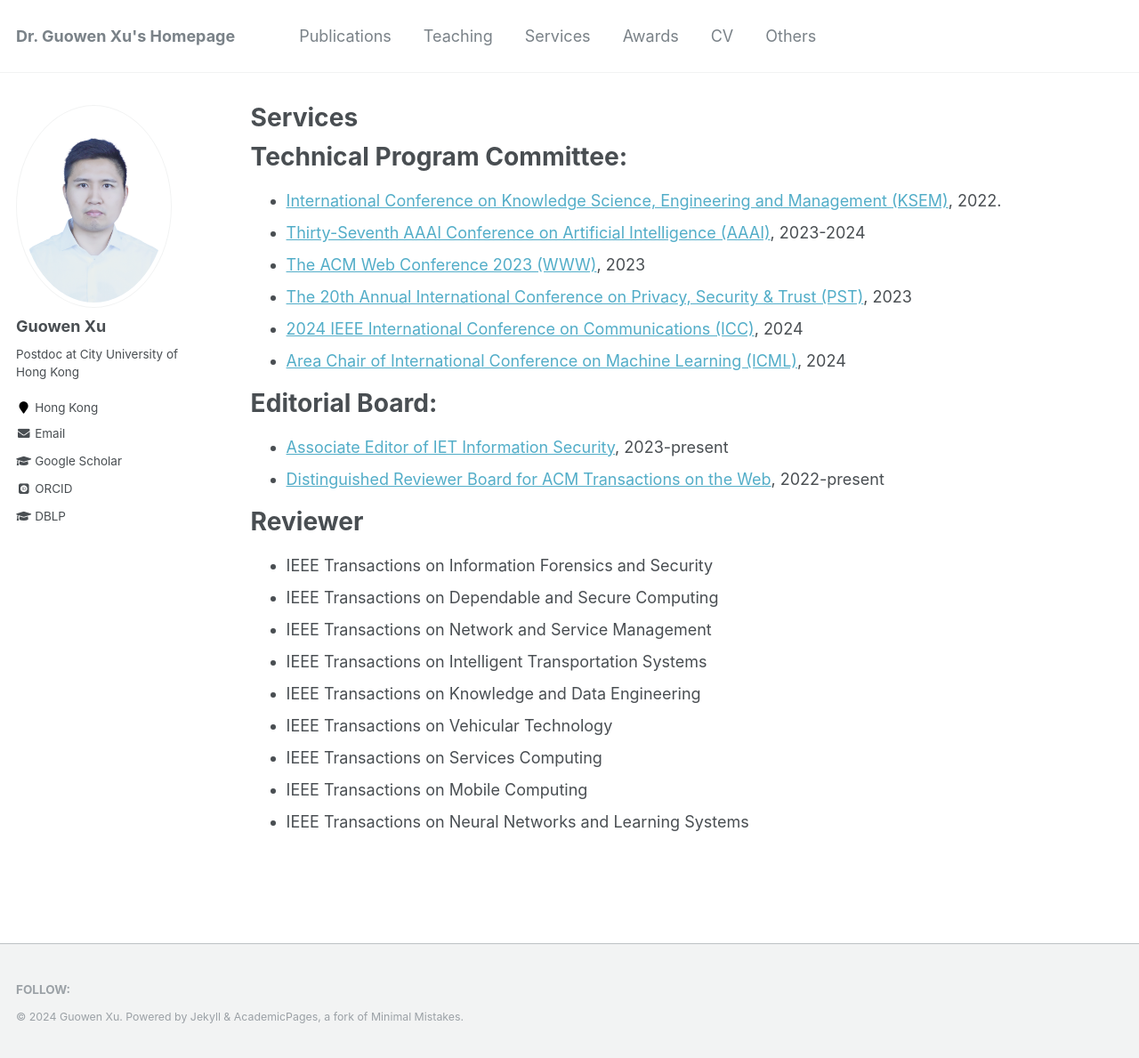
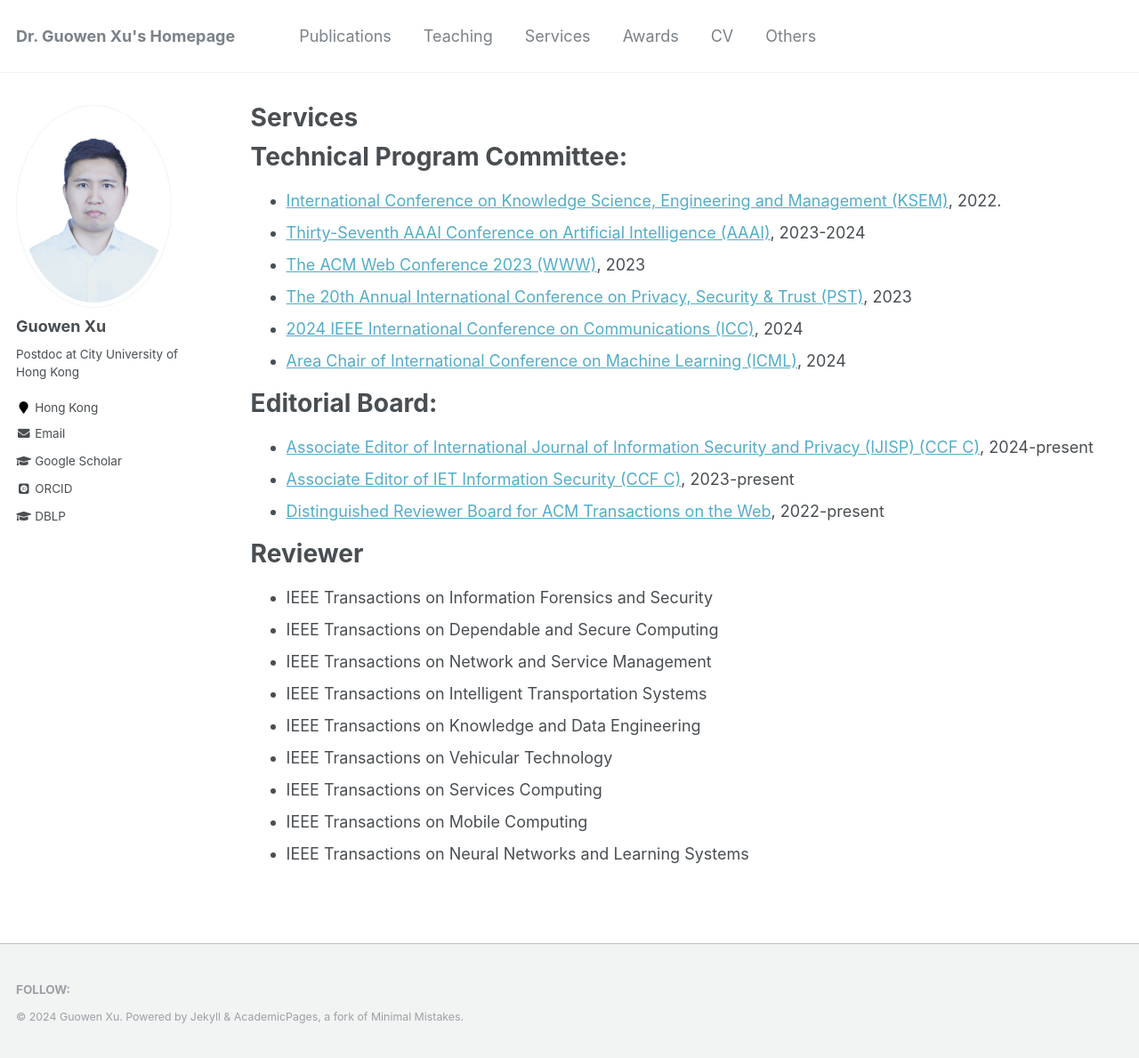
Before and after one commit to Guowen-xu/guowen-xu.github.io, a Jekyll site: the page built from _pages/services.md, in a window 1280 px wide and 1189 px high. Shown: the whole window at 89% size. Built offline with Jekyll 4.4.1, drawn with Linux system fonts in a browser that asks for light colours; some web fonts are replaced.

Commit message:
Update services.md

```diff
--- a/_pages/services.md
+++ b/_pages/services.md
@@ -15,7 +15,8 @@ Technical Program Committee:
 
 Editorial Board:
 ======
-* [Associate Editor of IET Information Security](https://www.hindawi.com/journals/ietis/editors/), 2023-present
+* [Associate Editor of International Journal of Information Security and Privacy (IJISP) (CCF C)](https://www.igi-global.com/journals/open-access/reviewers/international-journal-information-security-privacy/1096), 2024-present
+* [Associate Editor of IET Information Security (CCF C)](https://www.hindawi.com/journals/ietis/editors/), 2023-present
 * [Distinguished Reviewer Board for ACM Transactions on the Web](https://dl.acm.org/journal/tweb), 2022-present
 
 Reviewer
```
